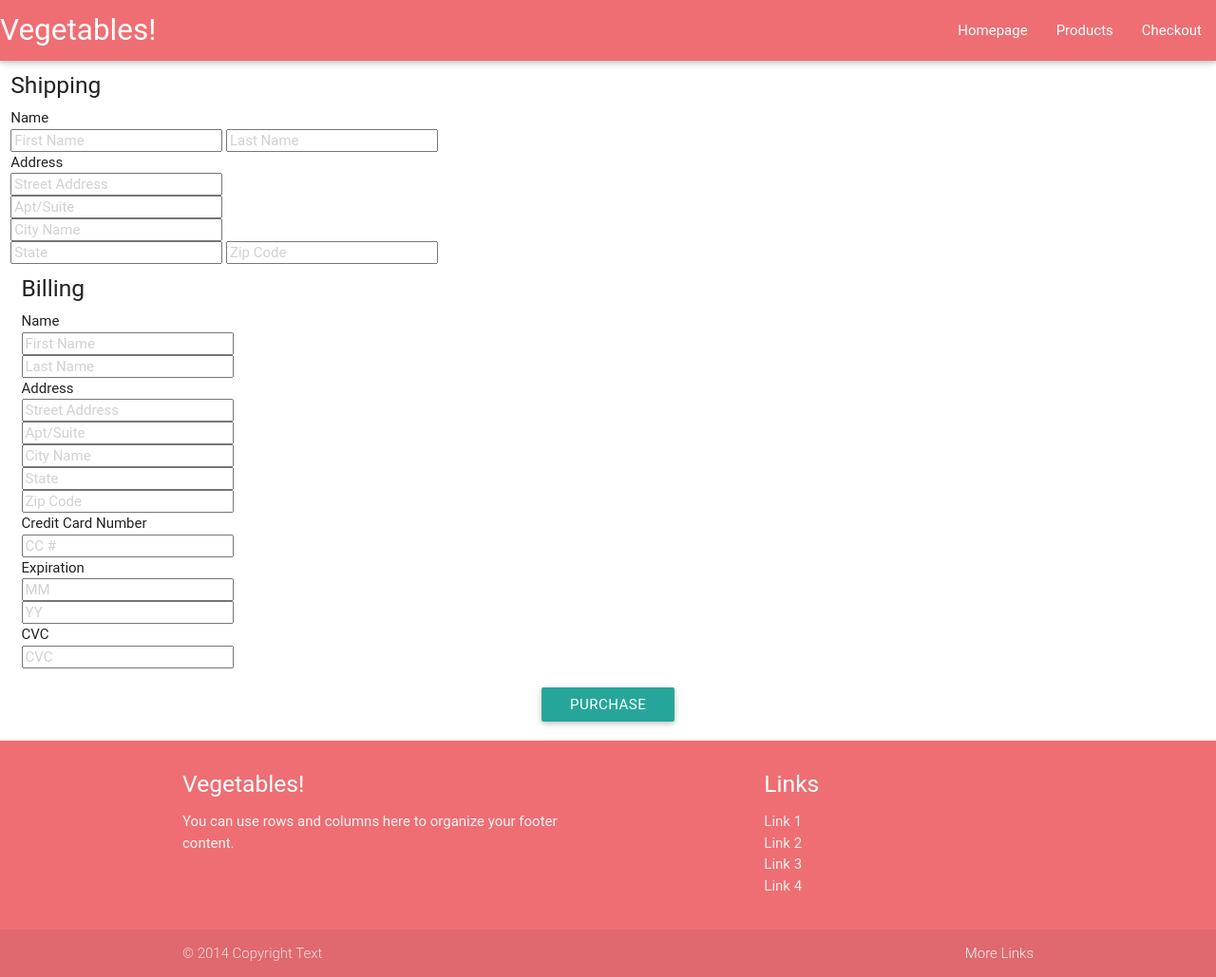
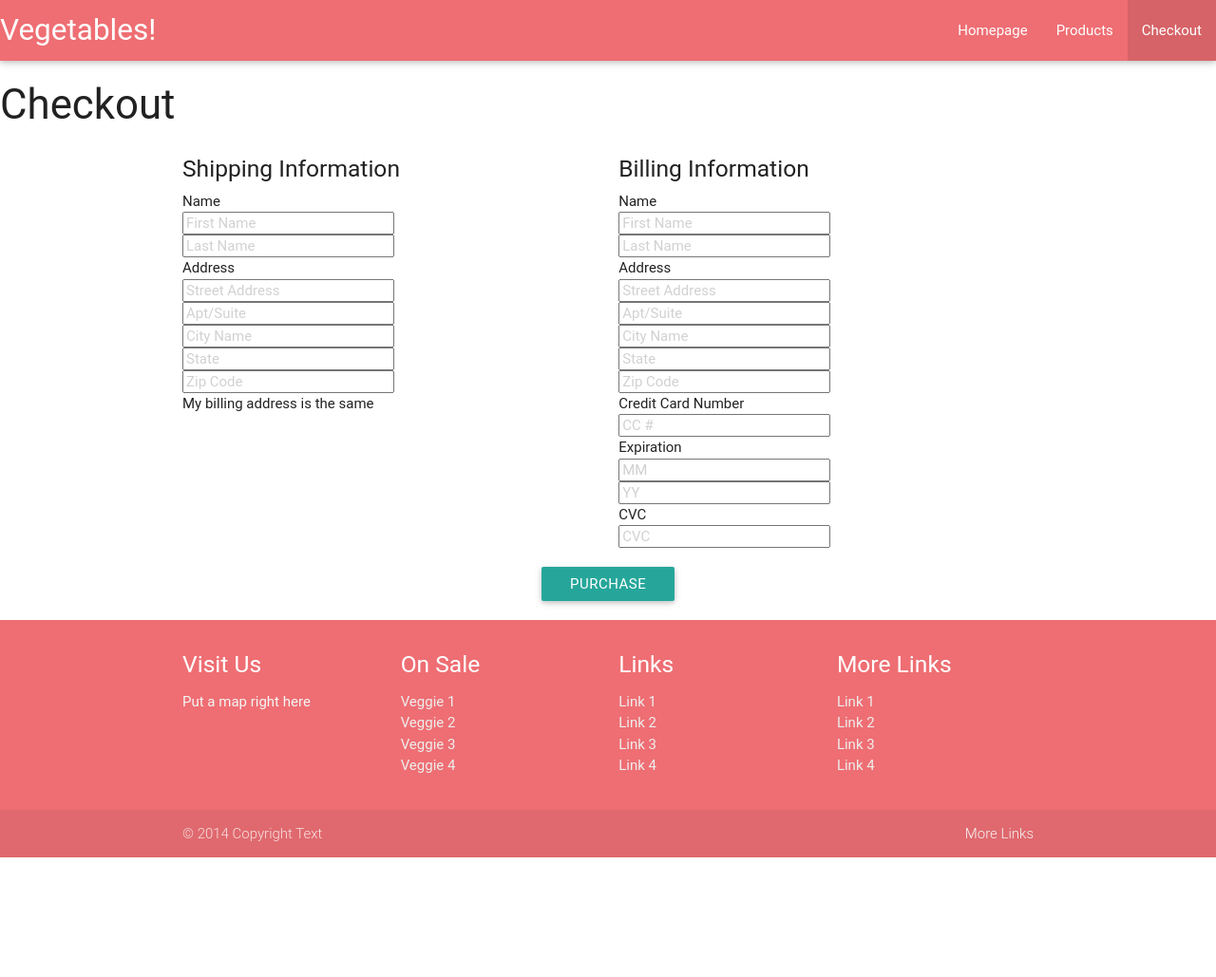
Before and after one commit to johnYork-Erwin/eCommerce, a plain HTML site: page eCommerce/checkout.html in a window 1280 px wide. Shown: the whole page at 95% size. After the commit the page ends 903 px from the top, so only its background shows below. Drawn offline with nearby package versions, Linux system fonts and the light colour scheme; a web font is replaced by a local one.

Commit message:
from Brian

```diff
--- a/eCommerce/checkout.html
+++ b/eCommerce/checkout.html
@@ -26,7 +26,7 @@
       <ul class="right hide-on-med-and-down">
         <li><a href="index.html">Homepage</a></li>
         <li><a href="products.html">Products</a></li>
-        <li><a href="checkout.html">Checkout</a></li>
+        <li class="active"><a href="checkout.html">Checkout</a></li>
       </ul>
       <ul class="side-nav" id="mobile-demo">
         <li><a href="index.html">Homepage</a></li>
@@ -37,13 +37,20 @@
 
   </nav>
 
+  <header>
+    <h3>Checkout</h3>
+    <table>
+
+    </table>
+  </header>
+
   <main>
 
-
+    <div class="container">
       <form>
         <div class="row browser-default">
           <div class="billing col s6">
-          <h5>Shipping</h5>
+            <h5>Shipping Information</h5>
             <div>Name
               <div>
                 <input type="name" placeholder="First Name" class="validate">
@@ -65,9 +72,12 @@
                 <input type="address" placeholder="Zip Code" class="validate">
               </div>
             </div>
+            <div>My billing address is the same <input id="checkbox" type="checkbox">
+            </div>
+          </div>
 
           <div class="shipping col s6">
-            <h5>Billing</h5>
+            <h5>Billing Information</h5>
             <div>Name
               <div>
                 <input type="name" placeholder="First Name" class="validate">
@@ -107,26 +117,43 @@
             </div>
           </div>
         </div>
-      </div>
+
         <div class="row center">
           <a class="waves-effect waves-light btn">Purchase</a>
         </div>
 
       </form>
-
-
+    </div>
 
   </main>
 
   <footer class="page-footer">
     <div class="container">
       <div class="row">
-        <div class="col l6 s12">
-          <h5 class="white-text">Vegetables!</h5>
-          <p class="grey-text text-lighten-4">You can use rows and columns here to organize your footer content.</p>
+        <div class="col l3 s12">
+          <h5 class="white-text">Visit Us</h5>
+          <p class="grey-text text-lighten-4">Put a map right here</p>
         </div>
-        <div class="col l4 offset-l2 s12">
+        <div class="col l3 s12">
+          <h5 class="white-text">On Sale</h5>
+          <ul>
+            <li><a class="grey-text text-lighten-3" href="#!">Veggie 1</a></li>
+            <li><a class="grey-text text-lighten-3" href="#!">Veggie 2</a></li>
+            <li><a class="grey-text text-lighten-3" href="#!">Veggie 3</a></li>
+            <li><a class="grey-text text-lighten-3" href="#!">Veggie 4</a></li>
+          </ul>
+        </div>
+        <div class="col l3 s12">
           <h5 class="white-text">Links</h5>
+          <ul>
+            <li><a class="grey-text text-lighten-3" href="#!">Link 1</a></li>
+            <li><a class="grey-text text-lighten-3" href="#!">Link 2</a></li>
+            <li><a class="grey-text text-lighten-3" href="#!">Link 3</a></li>
+            <li><a class="grey-text text-lighten-3" href="#!">Link 4</a></li>
+          </ul>
+        </div>
+        <div class="col l3 s12">
+          <h5 class="white-text">More Links</h5>
           <ul>
             <li><a class="grey-text text-lighten-3" href="#!">Link 1</a></li>
             <li><a class="grey-text text-lighten-3" href="#!">Link 2</a></li>
```
Lines whose indentation alone changed are shown as unchanged.
